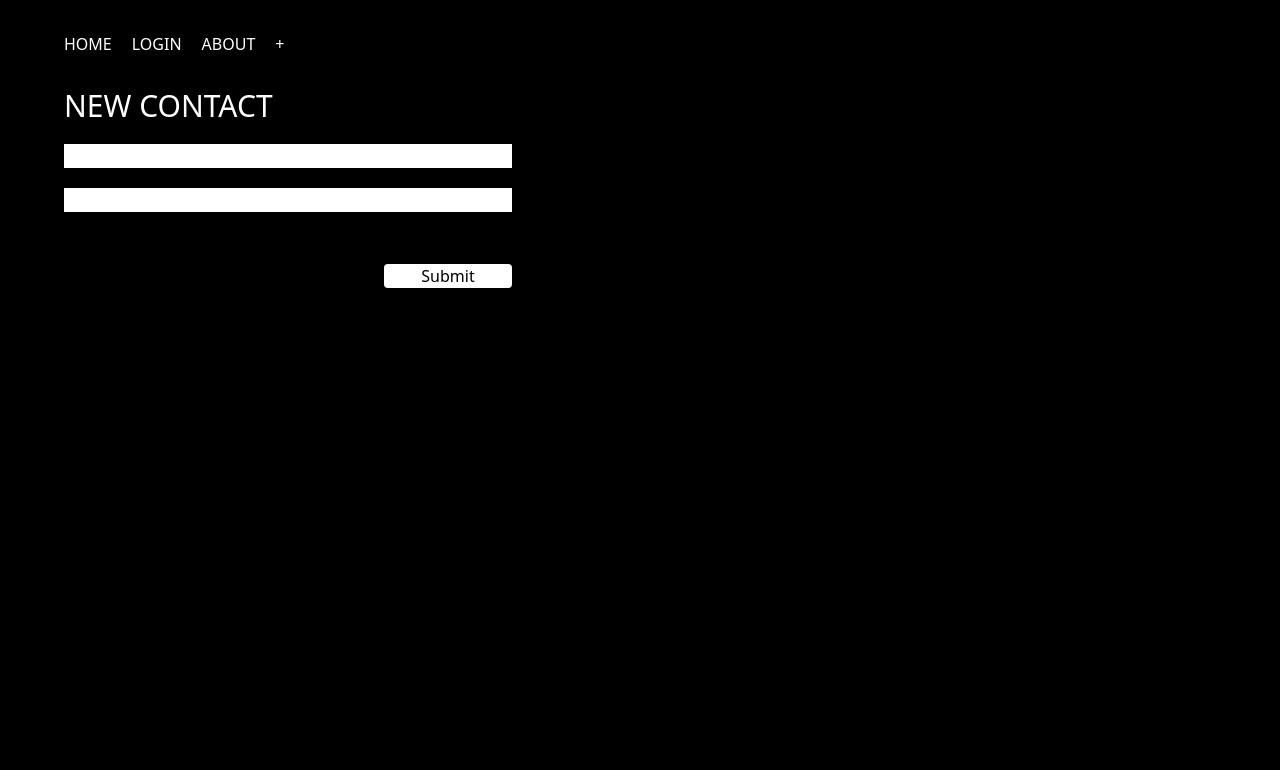
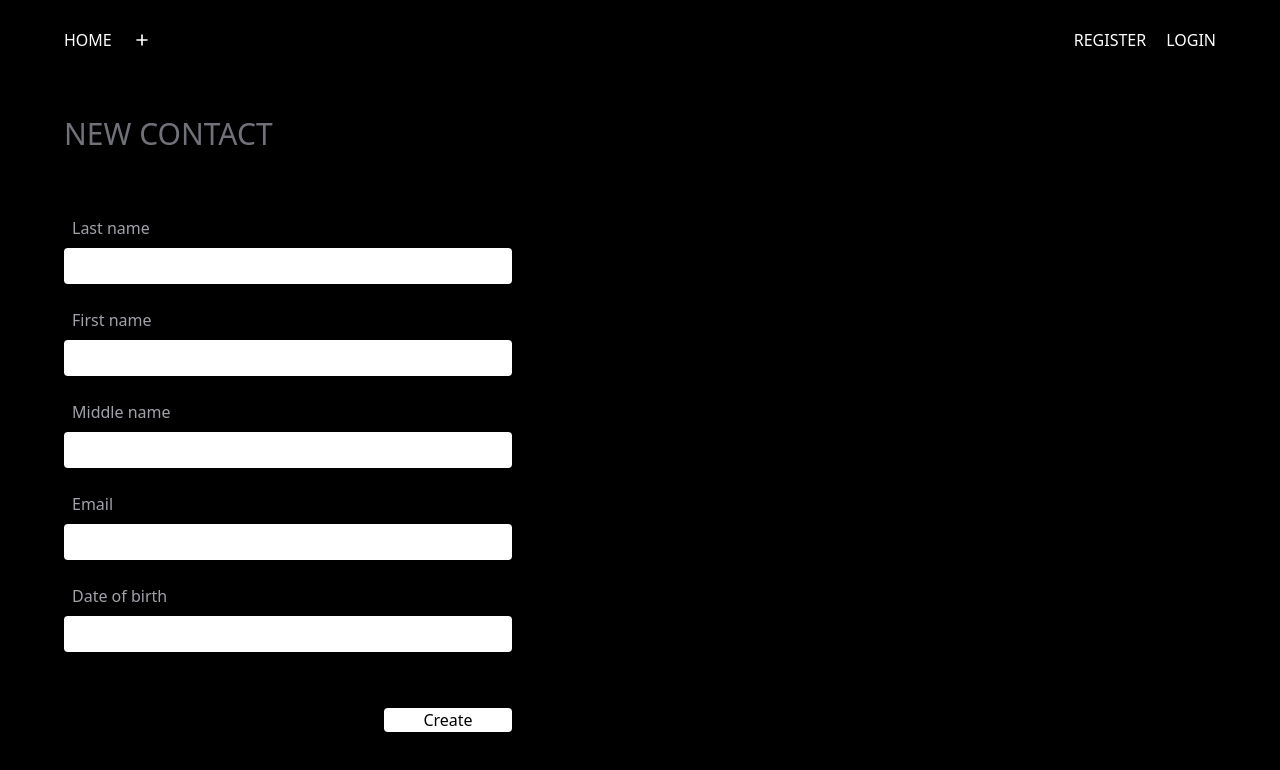
Before and after one commit to leonardogavaudan/db-friends, a Next.js app: page /new-contact in a window 1280 px wide. Shown: the top 770 px of the page. Built offline with nearby package versions, Linux system fonts and the light colour scheme.

Commit message:
create contact page finished

```diff
--- a/components/Layout.jsx
+++ /dev/null
@@ -1,12 +0,0 @@
-import Navbar from './Navbar';
-
-const Layout = ({ children }) => {
-	return (
-		<div className="h-full w-full px-16 pt-8">
-			<Navbar className="mb-8" />
-			<main>{children}</main>
-		</div>
-	);
-};
-
-export default Layout;
--- /dev/null
+++ b/components/Layout.tsx
@@ -0,0 +1,17 @@
+import React from 'react';
+import Navbar from './Navbar';
+
+interface Props {
+	children: React.ReactChild | React.ReactChild[];
+}
+
+const Layout = ({ children }: Props) => {
+	return (
+		<div className="h-full w-full px-16 pt-7">
+			<Navbar className="mb-16" />
+			<main>{children}</main>
+		</div>
+	);
+};
+
+export default Layout;
--- a/components/Navbar.jsx
+++ b/components/Navbar.jsx
@@ -1,24 +1,38 @@
-import React from 'react';
 import Link from 'next/link';
 import clsx from 'clsx';
 
 const Navbar = ({ className }) => (
-	<div className={clsx(className, 'flex gap-x-5')}>
+	<div className={clsx(className, 'flex justify-start gap-x-5')}>
 		<Link href="/">
-			<button>HOME</button>
-		</Link>
-
-		<Link href="/login">
-			<button>LOGIN</button>
-		</Link>
-
-		<Link href="/about">
-			<button>ABOUT</button>
+			<button className="text-l">HOME</button>
 		</Link>
 
 		<Link href="/new-contact">
-			<button>+</button>
+			<button className="align-center">
+				<svg
+					xmlns="http://www.w3.org/2000/svg"
+					class="h-5 w-5"
+					fill="none"
+					viewBox="0 0 24 24"
+					stroke="currentColor"
+					stroke-width="2">
+					<path
+						stroke-linecap="round"
+						stroke-linejoin="round"
+						d="M12 6v6m0 0v6m0-6h6m-6 0H6"
+					/>
+				</svg>
+			</button>
 		</Link>
+
+		<div className="ml-auto flex gap-x-5">
+			<Link href="/login">
+				<button className="text-l">REGISTER</button>
+			</Link>
+			<Link href="/login">
+				<button className="text-l">LOGIN</button>
+			</Link>
+		</div>
 	</div>
 );
 
--- a/pages/about.jsx
+++ /dev/null
@@ -1,5 +0,0 @@
-const About = () => {
-	return '';
-};
-
-export default About;
--- a/pages/new-contact.tsx
+++ b/pages/new-contact.tsx
@@ -1,13 +1,15 @@
-import { useState } from 'react';
 import { SubmitHandler, useForm } from 'react-hook-form';
 
-interface Inputs {
+interface FormInputs {
 	firstName: string;
 	lastName: string;
+	middleName: string;
+	email: string;
+	dateOfBirth: string;
 }
 
 const NewContact = () => {
-	const onSubmit: SubmitHandler<Inputs> = (data) => {
+	const onSubmit: SubmitHandler<FormInputs> = (data) => {
 		console.log(data);
 
 		fetch('/api/contacts', {
@@ -27,23 +29,58 @@ const NewContact = () => {
 		handleSubmit,
 		watch,
 		formState: { errors },
-	} = useForm<Inputs>();
+	} = useForm<FormInputs>();
 
 	return (
 		<div className="flex flex-col">
-			<div className="text-zinc-500q mb-5 text-3xl">NEW CONTACT</div>
+			<div className="mb-16 text-3xl text-zinc-500">NEW CONTACT</div>
 
-			<form
-				onSubmit={handleSubmit(onSubmit)}
-				className="flex flex-col text-black">
-				<div className="flex max-w-md flex-col gap-y-5">
-					<input {...register('firstName', { required: true })} />
-					<input {...register('lastName', { required: true })} />
+			<form onSubmit={handleSubmit(onSubmit)} className="flex flex-col">
+				<div className="flex max-w-md flex-col gap-y-6">
+					<div>
+						<div className="mb-2 ml-2 text-zinc-400">Last name</div>
+						<input
+							{...register('lastName', { required: true })}
+							className=" h-9 w-full rounded py-1 px-2 text-black"
+						/>
+					</div>
+
+					<div>
+						<div className="mb-2 ml-2 text-zinc-400">First name</div>
+						<input
+							{...register('firstName', { required: true })}
+							className=" h-9 w-full rounded py-1 px-2 text-black"
+						/>
+					</div>
+
+					<div>
+						<div className="mb-2 ml-2 text-zinc-400">Middle name</div>
+						<input
+							{...register('middleName')}
+							className=" h-9 w-full rounded py-1 px-2 text-black"
+						/>
+					</div>
+
+					<div>
+						<div className="mb-2 ml-2 text-zinc-400">Email</div>
+						<input
+							{...register('email')}
+							className=" h-9 w-full rounded py-1 px-2 text-black"
+						/>
+					</div>
+
+					<div>
+						<div className="mb-2 ml-2 text-zinc-400">Date of birth</div>
+						<input
+							{...register('dateOfBirth')}
+							className=" h-9 w-full rounded py-1 px-2 text-black"
+						/>
+					</div>
 
 					<input
 						type="submit"
-						defaultValue={'Create'}
-						className="mt-8 w-32 self-end rounded bg-white"
+						value="Create"
+						className="mt-8 w-32 cursor-auto self-end rounded bg-white text-black"
 					/>
 				</div>
 			</form>
```
Also changed, not shown: tsconfig.json (added, +30 -0 lines).
